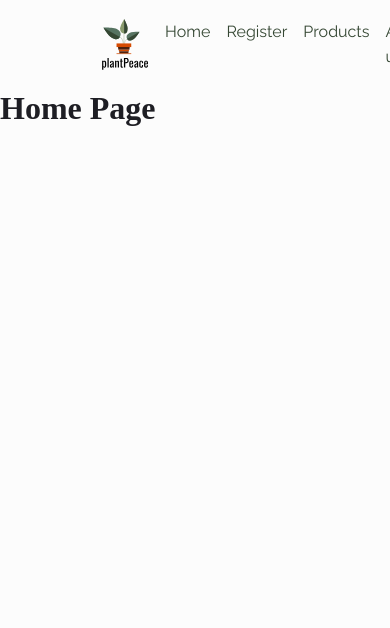
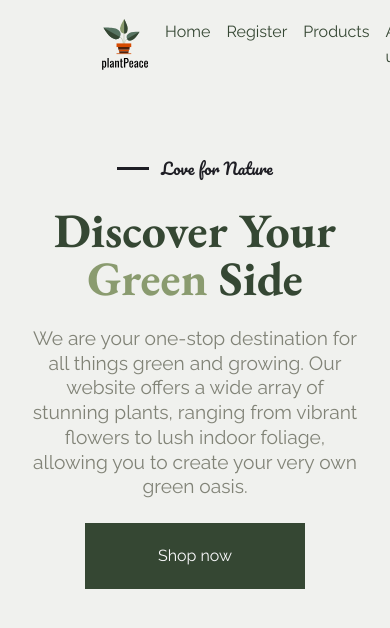
Before and after one commit to adriannparanhos/-squad-desafio2-blumen, a React (Vite) app in the folder frontend/: page / in a window 390 px wide. Shown: the top 628 px of the page. Built offline with nearby package versions, Linux system fonts and the light colour scheme.

Commit message:
feat: create hero section

```diff
--- /dev/null
+++ b/frontend/src/components/Button/index.tsx
@@ -0,0 +1,9 @@
+import './styles.css'
+
+type ButtonProps = {
+  label: string;
+};
+
+export function Button({ label }: ButtonProps) {
+  return <button className="container raleway">{label}</button>;
+}
--- /dev/null
+++ b/frontend/src/components/Button/styles.css
@@ -0,0 +1,18 @@
+.container {
+  width: 220px;
+  height: 60px;
+  display: flex;
+  align-items: center;
+  justify-content: center;
+  background-color: var(--primary-lunar);
+  padding: 33px 72px;
+  gap: 10px;
+  border: 1px;
+  font-weight: 400;
+  font-size: 16px;
+  line-height: 24.72px;
+  text-align: center;
+  color: var(--athena-gray);
+  cursor: pointer;
+  z-index: 5;
+}
--- a/frontend/src/components/Navbar/styles.css
+++ b/frontend/src/components/Navbar/styles.css
@@ -10,6 +10,7 @@
   justify-content: space-between;
   align-items: center;
   padding: 16px 100px;
+  background-color: var(--gray);
 }
 
 .navbar-logo {
--- a/frontend/src/index.css
+++ b/frontend/src/index.css
@@ -12,7 +12,7 @@
   --secondary: hsla(70, 5%, 49%, 1);
   --white: hsla(0, 0%, 99%, 1);
   --black: hsla(240, 9%, 13%, 1);
-  --gray: hsla(83, 5%, 68%, 1);
+  --gray: hsla(80, 10%, 94%, 1);
   --athena-gray: hsla(220, 27%, 98%, 1);
 }
 
@@ -40,3 +40,8 @@ body {
   font-optical-sizing: auto;
   font-style: normal;
 }
+
+/* Text Colors */
+.text-green {
+  color: var(--primary-avacado);
+}
--- a/frontend/src/pages/Home/index.tsx
+++ b/frontend/src/pages/Home/index.tsx
@@ -1,7 +1,36 @@
+import { Button } from "../../components/Button";
+
+import "./styles.css";
+
 export default function Home() {
   return (
-    <div>
-      <h1>Home Page</h1>
-    </div>
+    <>
+      <section className="hero-section">
+        <img
+          className="left-plant"
+          src="/images/left-plant.png"
+          alt="Left Plant"
+        />
+        <div className="hero-content">
+          <div className="hero-love">
+            <div className="love-dash" />
+            <span className="love-text pacifico">Love for Nature</span>
+          </div>
+          <div className="hero-text">
+            <h2 className="hero-title eb-garamond">
+              Discover your <span className="text-green">green</span> side
+            </h2>
+            <p className="hero-subtitle raleway">
+              We are your one-stop destination for all things green and growing.
+              Our website offers a wide array of stunning plants, ranging from
+              vibrant flowers to lush indoor foliage, allowing you to create
+              your very own green oasis.
+            </p>
+          </div>
+          <Button label="Shop now" />
+        </div>
+        <img className="hero-plant" src="/images/main-plant.png" alt="Garden" />
+      </section>
+    </>
   );
 }
--- /dev/null
+++ b/frontend/src/pages/Home/styles.css
@@ -0,0 +1,136 @@
+.hero-section {
+  width: 100%;
+  display: flex;
+  align-items: center;
+  justify-content: space-between;
+  background-color: var(--gray);
+  overflow: hidden;
+}
+
+.left-plant {
+  width: fit;
+  position: absolute;
+  left: 0;
+  top: calc(100vh - 450px);
+  mix-blend-mode: luminosity;
+}
+
+.hero-content {
+  display: flex;
+  flex-direction: column;
+  align-items: start;
+  justify-content: center;
+  gap: 24px;
+  margin: -10rem 0 0 8rem;
+}
+
+.hero-love {
+  display: flex;
+  align-items: center;
+  gap: 12px;
+}
+
+.love-dash {
+  width: 32px;
+  height: 3px;
+  background-color: var(--black);
+}
+
+.love-text {
+  font-size: 16px;
+  font-weight: 400;
+  line-height: 1.75rem;
+  text-align: center;
+}
+
+.hero-text {
+  display: flex;
+  flex-direction: column;
+  align-items: start;
+  justify-content: center;
+  width: 612px;
+  gap: 12px;
+}
+
+.hero-title {
+  font-size: 64px;
+  font-weight: 700;
+  line-height: 83.52px;
+  color: var(--primary-lunar);
+  text-transform: capitalize;
+}
+
+.hero-subtitle {
+  color: var(--secondary);
+  font-weight: 400;
+  font-size: 16px;
+  line-height: 24.72px;
+}
+
+.hero-plant {
+  width: 60rem;
+  height: calc(100vh - 90px);
+  object-fit: none;
+  object-position: 60px -130px;
+  mix-blend-mode: luminosity;
+}
+
+/* Responsividade */
+
+/* lg */
+@media (max-width: 1024px) {
+  .hero-section {
+    min-height: calc(100vh - 90px);
+    flex-direction: column;
+    gap: 24px;
+  }
+
+  .hero-content {
+    display: flex;
+    flex-direction: column;
+    align-items: start;
+    justify-content: center;
+    gap: 24px;
+    margin: 4rem 0 0 0;
+    padding: 0 1rem;
+  }
+
+  .hero-text {
+    gap: 24px;
+  }
+
+  .hero-title {
+    font-size: 3rem;
+    line-height: 3rem;
+  }
+
+  .hero-subtitle {
+    font-size: 1.2rem;
+  }
+
+  .hero-plant {
+    display: none;
+
+  }
+
+  .left-plant {
+    display: none;
+  }
+}
+
+/* sm */
+@media (max-width: 768px) {
+  .hero-section {
+    padding: 0 10px;
+  }
+
+  .hero-content {
+    width: 100%;
+    align-items: center;
+  }
+
+  .hero-text {
+    width: 100%;
+    text-align: center;
+  }
+}
```
Also changed, not shown: frontend/public/images/left-plant.png (added), frontend/public/images/main-plant.png (added).
